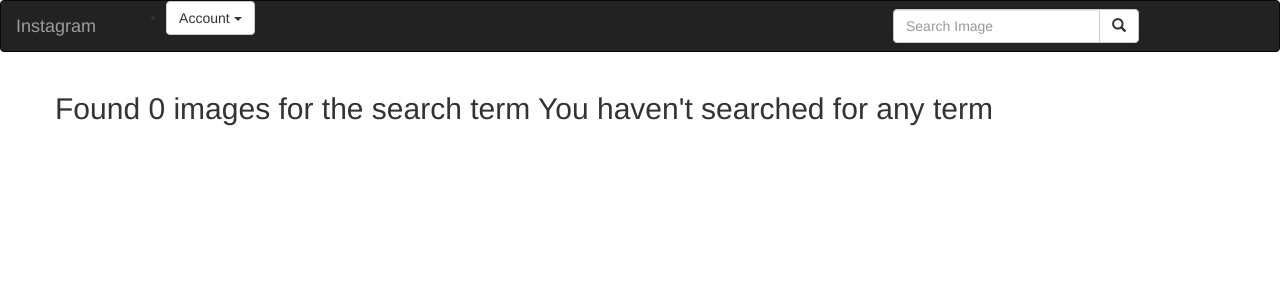
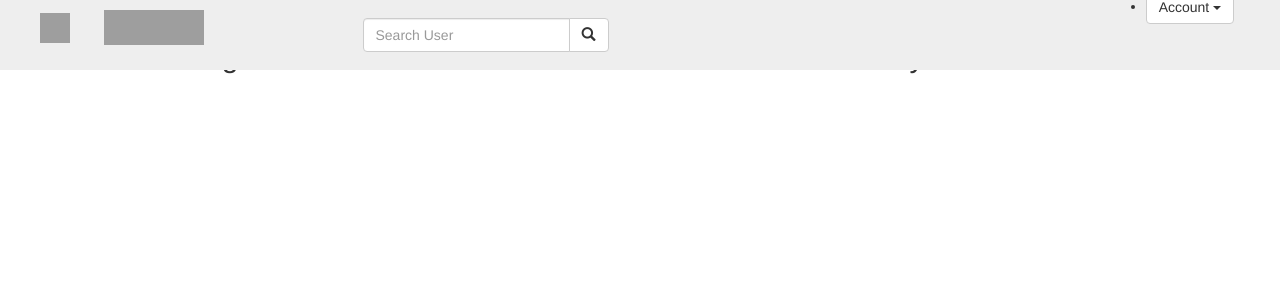
Before and after one commit to umutonij/Instagram, a Django app: page /search/ in a window 1280 px wide. Shown: the top 300 px of the page. Run offline with Django 3.2, Linux system fonts and the light colour scheme; the visitor is signed in with stand-in values (Sample User, id 1); some libraries are stand-ins or nearby versions; grey boxes are pictures that could not be loaded.

Commit message:
change the nav bar

```diff
--- a/photos/templates/navbar.html
+++ b/photos/templates/navbar.html
@@ -1,34 +1,49 @@
 <!DOCTYPE html>
 <html lang="en">
+
 <head>
 
     <meta charset="utf-8">
     <meta name="viewport" content="width=device-width, initial-scale=1">
+    <link rel="stylesheet" href="path/to/font-awesome/css/font-awesome.min.css">
+    <link rel="stylesheet" href="https://cdnjs.cloudflare.com/ajax/libs/font-awesome/4.7.0/css/font-awesome.min.css">
+
 </head>
+
 <body>
-  <nav class="navbar navbar-inverse"  >
+
+    <nav class="navbar navbar-default navbar-fixed-top " style="background-color:#EEEEEE; border:#EEEEEE; padding:10px;">
         <div class="container-fluid">
-      <div class="navbar-header" style="color:white;">
-        <a class="navbar-brand" href="{% url 'photosToday' %}">Instagram</a>
+            <div class="col-xs-12 col-sm-12 col-md-3 col-lg-3 col-xl-3">
+
+                    <img style="height:30px; width:30px; margin-right: 30px;" src="https://seeklogo.com/images/I/instagram-new-2016-glyph-logo-84CB825424-seeklogo.com.png">
+                </a>
+
+
+                    <img src="https://upload.wikimedia.org/wikipedia/commons/thumb/2/2a/Instagram_logo.svg/2000px-Instagram_logo.svg.png" width=100px height=35px alt="INSTAGRAM"> </a>
+                </a>
+
+
+
              </div>
-
-      <!-- Adding a search form  -->
-      <div class="col-sm-4 col-md-4 navbar-right">
+            <div class="col-xs-12 col-sm-12 col-md-6 col-lg-6 col-xl-6">
 
                  <form class="navbar-form" role="search" action="{% url 'search_results' %}">
 
                     <div class="input-group">
-            <input type="text" class="form-control" placeholder="Search Image" name="image">
+                        <input type="text" class="form-control" placeholder="Search User" name="pic">
                         <div class="input-group-btn">
-              <button class="btn btn-default" type="submit"><i class="glyphicon glyphicon-search"></i></button>
+                            <button class="btn btn-default" type="submit"><i class="glyphicon glyphicon-search" ></i></button>
                         </div>
                     </div>
 
                 </form>
 
              </div>
-      <!-- search form end -->
-      <div class="col-sm-6 col-md-6">
+
+  <div class="col-xs-12 col-sm-12 col-md-3 col-lg-3 col-xl-3">
+
+    <div class="col-sm-3 " style="float: right; margin-top: -20px; margin-right: 80px">
             {% if user.is_authenticated %}
             <ul>
               <li class="dropdown">
@@ -37,13 +52,10 @@
                       </a>
                 <ul class="dropdown-menu" role="menu">
                   <li>
-                <a href="{%url 'photosToday'%}">Home</a>
+                    <a href="/">Home</a>
                   </li>
                   <li>
-                <a href="{%url 'new-image'%}">upload Image</a>
-              </li>
-              <li>
-                <a href="{%url 'upload_profile'%}">upload Profile</a>
+                     <a href="{% url 'upload_profile'%}">Create Profile</a>
                   </li>
                   <li>
                     <a href="/accounts/password/change">Change Password</a>
@@ -58,10 +70,21 @@
             <li>
               <a class='btn btn-default' href="/accounts/login">Login</a>
             </li>
+          </ul>
+            {% endif %}
 
-        {% endif %}
           </div>
       </div>
+      <!-- search form end -->
+
+
+        </div>
+
     </nav>
 </body>
+
 </html>
+
+
+
+<!--  -->improve conv,keep time,provide secure way.
--- a/photos/urls.py
+++ b/photos/urls.py
@@ -7,6 +7,7 @@ urlpatterns=[
     url(r'^$', views.photos_today, name = 'photosToday'),
     # url(r'^archives/(\d{4}-\d{2}-\d{2})/$',views.past_days_photos,name = 'pastNews'),
     url(r'^search/', views.search_results, name='search_results'),
+    url(r'^profile/', views.profile, name='profile'),
     url(r'^new/image$', views.new_image, name='new-image'),
     url(r'^upload/profile', views.upload_profile, name='upload_profile'),
 ]
--- a/photos/views.py
+++ b/photos/views.py
@@ -115,3 +115,11 @@ def upload_profile(request):
 
 
     return render(request,'upload_profile.html',{"title":title,"current_user":current_user,"form":form})
+
+@login_required(login_url='/accounts/login/')
+def profile(request):
+	 current_user = request.user
+	 profile = Profile.objects.all()
+
+
+	 return render(request, 'profile.html',{"current_user":current_user,"profile":profile,"follower":follower})
```
Also changed, not shown: photos/templates/all-photos/today-photos.html (+4 -4 lines), photos/templates/registration/login.html (+1 -1 lines), photos/templates/upload.html (added, +27 -0 lines), photos/templates/upload_profile.html (+12 -29 lines), media/images/hhhhh_b8LKgTv.jpg (added), media/images/hhhhh_cJxWeOM.jpg (added), photos/templates/profile.html (added). Lines whose indentation alone changed are shown as unchanged.
